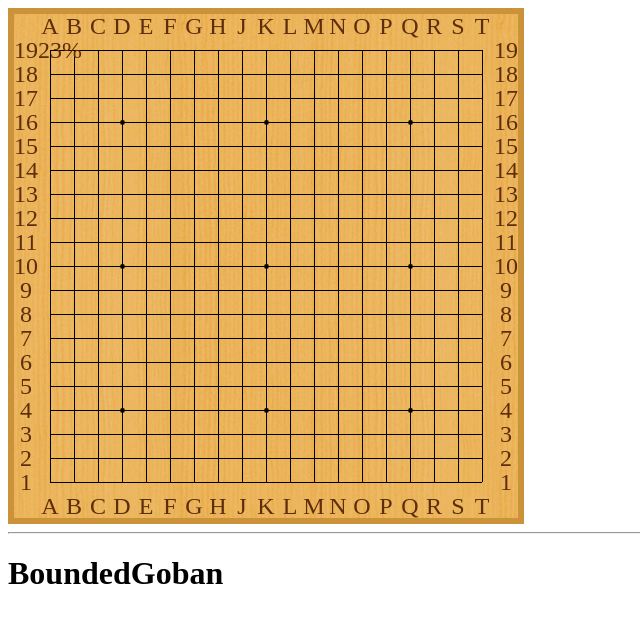
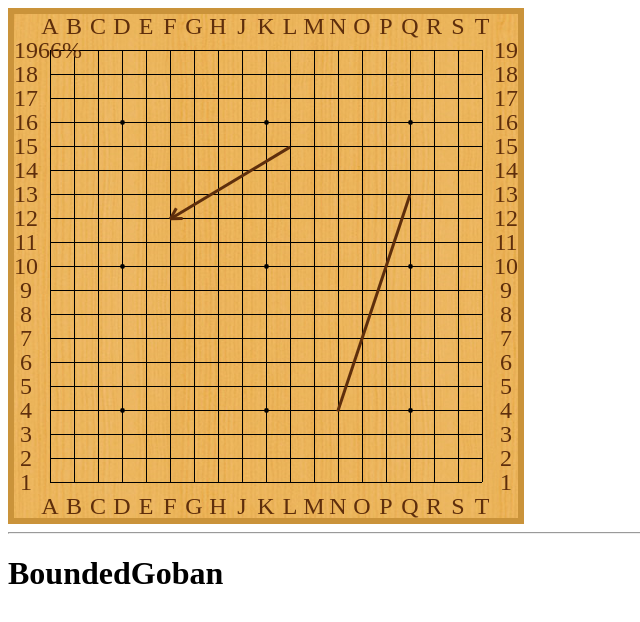
Before and after one commit to roocky-lab/vue-shudan, a Vue app: page / in a window 1280 px wide. Shown: the top 622 px of the page, without its empty margins (0-640 px from the left). Built offline with nearby package versions, Linux system fonts and the light colour scheme.

Commit message:
移植完成Line部件
由于"Line"可能与内建元素冲突，暂改为"XLine"

```diff
--- a/src/components/Shudan/Goban.vue
+++ b/src/components/Shudan/Goban.vue
@@ -20,7 +20,7 @@
                 :hoshis="hoshis"
             ></Grid>
             <div
-                class="shudan-grid"
+                class="shudan-vertices"
                 style="display: grid; grid-template-columns: 1em 1em 1em 1em 1em 1em 1em 1em 1em 1em 1em 1em 1em 1em 1em 1em 1em 1em 1em; grid-template-rows: 1em 1em 1em 1em 1em 1em 1em 1em 1em 1em 1em 1em 1em 1em 1em 1em 1em 1em 1em; position: absolute; top: 0px; left: 0px; right: 0px; bottom: 0px; z-index: 1;"
             >
                 <Vertex
@@ -29,19 +29,31 @@
                     :random="1"
                     :sign="0"
                     :selected="false"
-                    :heat="{strength:4, text: '23%'}"
+                    :heat="{strength:4, text: '66%'}"
                     :paint="0"
                     :dimmed="false"
                 ></Vertex>
+            </div>
+
+            <div
+                class="shudan-lines"
+                style="position: absolute; top: 0px; left: 0px; right: 0px; bottom: 0px; overflow: hidden; pointer-events: none; z-index: 2;"
+            >
+                <div style="position: absolute; top: -0em; left: -0em; width: 19em; height: 19em;">
+                    <XLine type="line" :v1="[15, 6]" :v2="[12, 15]" :vertexSize="vertexSize"></XLine>
+                    <XLine type="arrow" :v1="[10, 4]" :v2="[5, 7]" :vertexSize="vertexSize"></XLine>
+                </div>
             </div>
         </div>
     </div>
 </template>
 
+
 <script>
 import { CoordX, CoordY } from './Coord';
 import Grid from './Grid.vue';
 import Vertex from './Vertex.vue';
+import XLine from './Line.vue';
 import { range } from './helper.js';
 
 export default {
@@ -49,7 +61,8 @@ export default {
         CoordX,
         CoordY,
         Grid,
-        Vertex
+        Vertex,
+        XLine
     },
 
     data: function() {
--- /dev/null
+++ b/src/components/Shudan/Line.vue
@@ -0,0 +1,53 @@
+<template>
+    <div :class="'shudan-' + type" :style="styles"></div>
+</template>
+
+<script>
+const { vertexEquals } = require('./helper');
+
+export default {
+    props: {
+        v1: {
+            type: Array
+        },
+
+        v2: {
+            type: Array
+        },
+
+        type: {
+            type: String
+        },
+
+        vertexSize: {
+            type: Number
+        }
+    },
+
+    computed: {
+        styles: function() {
+            let { v1, v2, vertexSize } = this;
+            if (vertexEquals(v1, v2)) return;
+
+            let [pos1, pos2] = [v1, v2].map(v => v.map(x => x * vertexSize));
+            let [dx, dy] = pos1.map((x, i) => pos2[i] - x);
+            let [left, top] = pos1.map(
+                (x, i) => (x + pos2[i] + vertexSize) / 2
+            );
+
+            let angle = (Math.atan2(dy, dx) * 180) / Math.PI;
+            let length = Math.sqrt(dx * dx + dy * dy);
+
+            console.log('left = ' + left);
+            return {
+                position: 'absolute',
+                left: `${left}px`,
+                top: `${top}px`,
+                margin: 0,
+                width: `${length}px`,
+                transform: `translateX(${-length / 2}px) rotate(${angle}deg)`
+            };
+        }
+    }
+};
+</script>
```
